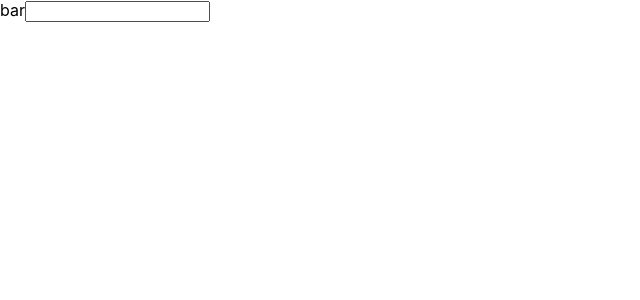
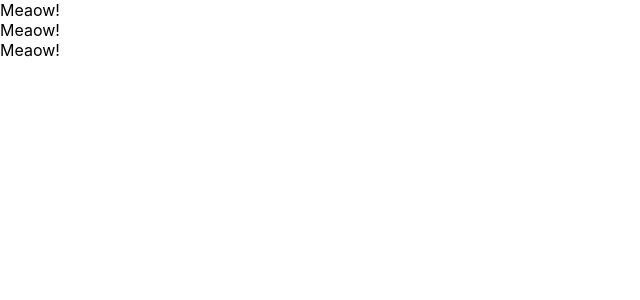
Before and after one commit to kazuyuki-mera/react-redux-crud-application, a React (Create React App) app: page / in a window 1280 px wide. Shown: the top 300 px of the page, without its empty margins (0-640 px from the left). Built offline with nearby package versions, Linux system fonts and the light colour scheme.

Commit message:
crate class component and functional component

```diff
--- a/src/App.js
+++ b/src/App.js
@@ -1,20 +1,34 @@
-import React, { Component } from 'react';
+import React from 'react';
 
-class App extends Component {
-  render() {
-    return (
-      <>
-        <label htmlFor="bar">bar</label>
-        <input
-          id="bar"
-          type="text"
-          onChange={() => {
-            console.log('I am Changed.');
-          }}
-        />
-      </>
-    );
-  }
-}
+// class App extends Component {
+//   render() {
+//     return (
+//       <>
+//         <label htmlFor="bar">bar</label>
+//         <input
+//           id="bar"
+//           type="text"
+//           onChange={() => {
+//             console.log('I am Changed.');
+//           }}
+//         />
+//       </>
+//     );
+//   }
+// }
+
+const App = () => {
+  return (
+    <div>
+      <Cat />
+      <Cat />
+      <Cat />
+    </div>
+  );
+};
+
+const Cat = () => {
+  return <div>Meaow!</div>;
+};
 
 export default App;
```
Also changed, not shown: 1 other file (tests, documents, lock files or other folders).
